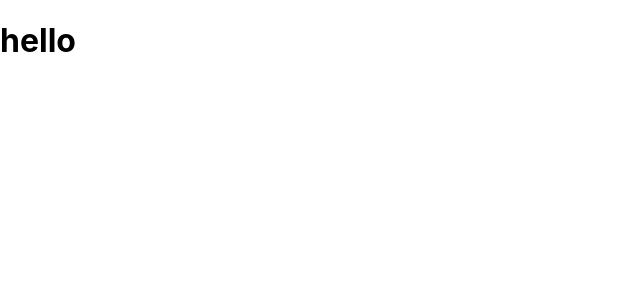
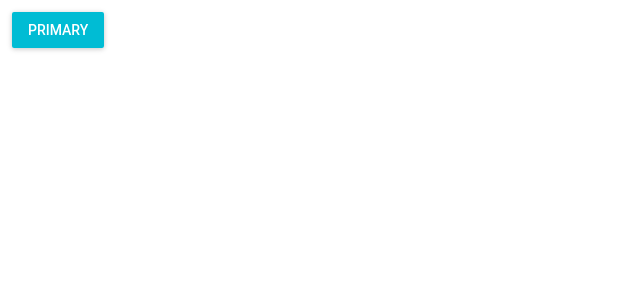
Before and after one commit to DawidKurkiewicz/exercises-react2, a React (Create React App) app: page / in a window 1280 px wide. Shown: the top 300 px of the page, without its empty margins (0-640 px from the left). Built offline with nearby package versions, Linux system fonts and the light colour scheme.

Commit message:
added raised buton

```diff
--- a/src/App.js
+++ b/src/App.js
@@ -1,8 +1,17 @@
 import React from 'react'
+import RaisedButton from 'material-ui/RaisedButton'
 
-const App = () => (
+const style = {
+  margin: 12,
+}
+
+const App = (props) => (
   <div>
-    <h1>hello</h1>
+    <RaisedButton
+    label="Primary"
+    primary={true}
+    style={style}
+    />
   </div>
 )
 export default App
--- a/src/index.js
+++ b/src/index.js
@@ -1,9 +1,10 @@
 import React from 'react'
 import ReactDOM from 'react-dom'
+import MuiThemeProvider from 'material-ui/styles/MuiThemeProvider';
+
 import './index.css'
 import App from './App'
 
-import MuiThemeProvider from 'material-ui/styles/MuiThemeProvider';
 
 
 ReactDOM.render(
```
